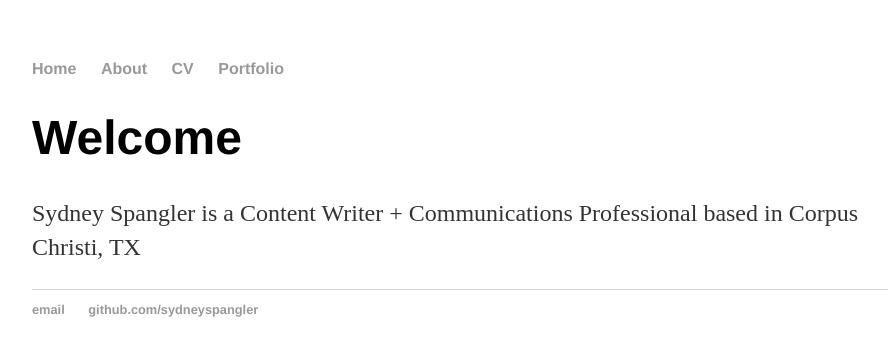
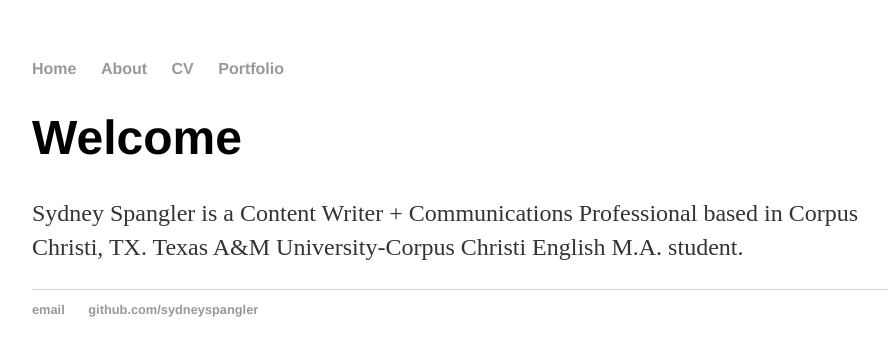
Before and after one commit to sydneyspangler/sydneyspangler.github.io, a Jekyll site: the page built from index.html, in a window 1280 px wide. Shown: the top 356 px of the page, without its empty margins (160-1048 px from the left). Built offline with Jekyll 4.4.1, drawn with Linux system fonts in a browser that asks for light colours.

Commit message:
Update index.html

```diff
--- a/index.html
+++ b/index.html
@@ -4,5 +4,5 @@ title: Sydney Spangler, Cool Kid
 ---
 <div class="blurb">
 	<h1>Welcome</h1>
-	<p>Sydney Spangler is a Content Writer + Communications Professional based in Corpus Christi, TX</p>
+	<p>Sydney Spangler is a Content Writer + Communications Professional based in Corpus Christi, TX. Texas A&amp;M University-Corpus Christi English M.A. student.</p>
 </div><!-- /.blurb -->
```
